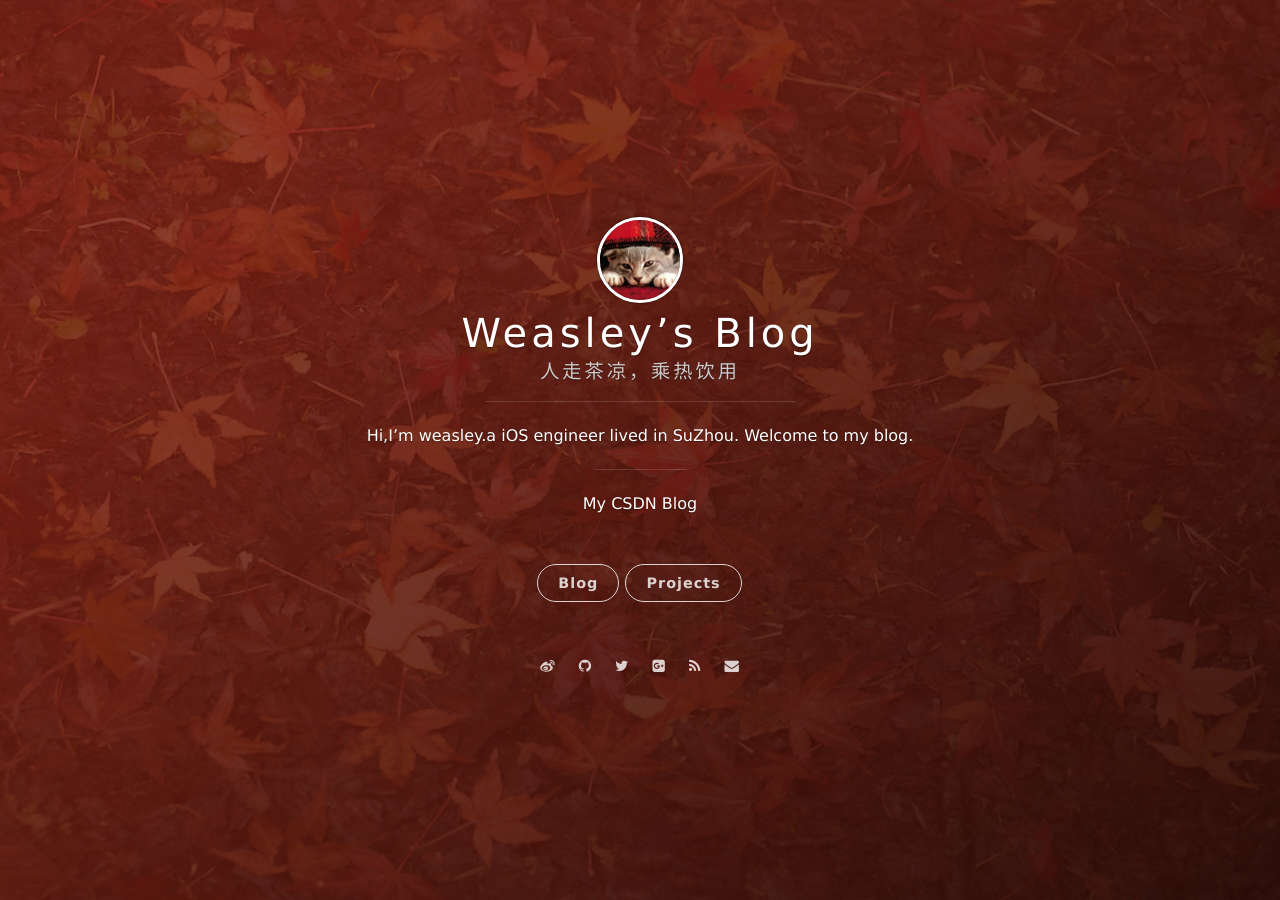
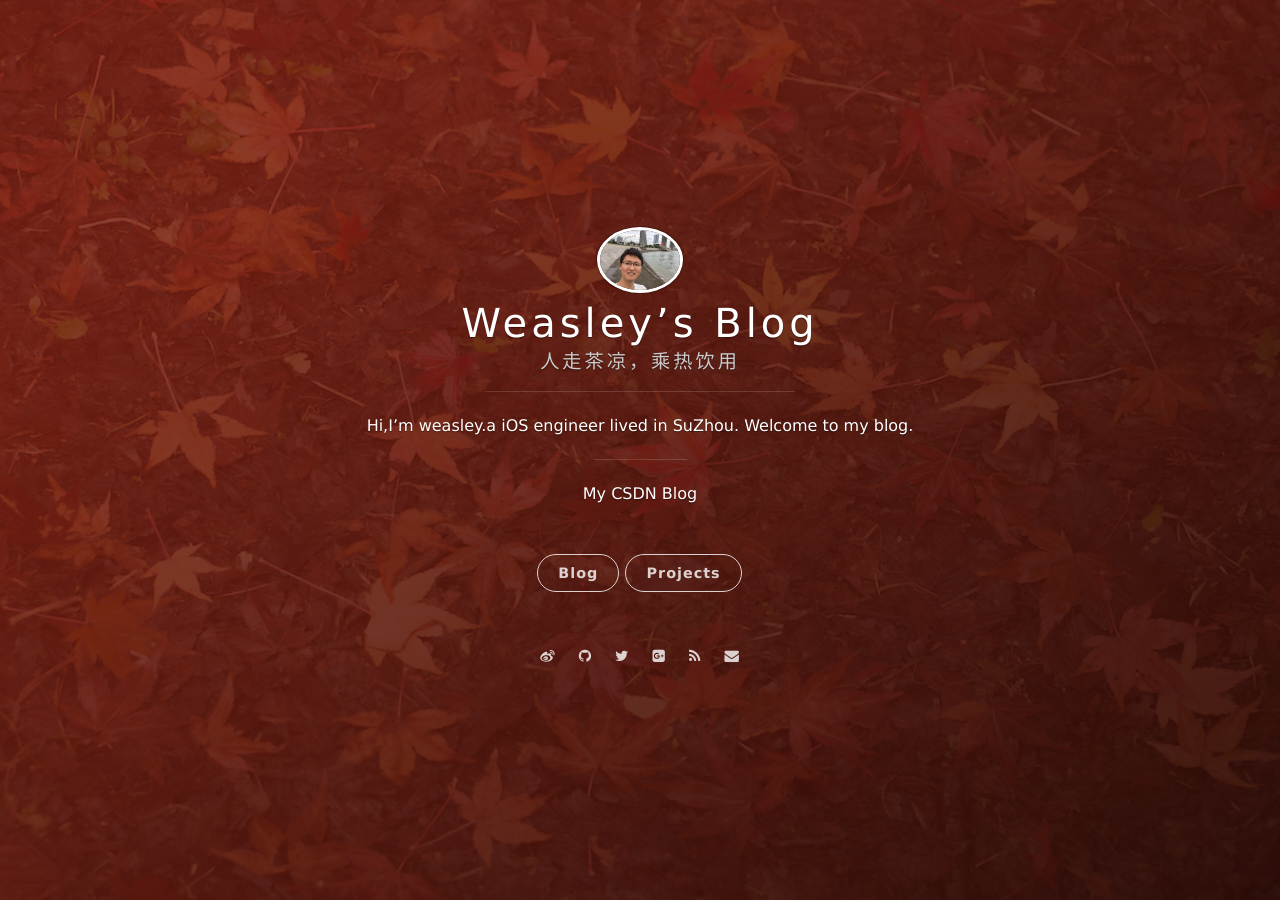
Before and after one commit to weasleyqi/weasleyqi.github.io, a Jekyll site: the page built from index.html, in a window 1280 px wide. Built offline with Jekyll 4.4.1, drawn with Linux system fonts in a browser that asks for light colours; nearby versions of some CDN libraries; Markdown is read by kramdown in place of the engine named in the settings; the list of posts is cut into pages by our own code.

Commit message:
#14
debug

```diff
--- a/_includes/head.html
+++ b/_includes/head.html
@@ -5,7 +5,7 @@
 
   <title>{% if page.title %}{{ page.title | escape }}{% else %}{{ site.title | escape }}{% endif %}</title>
   <meta name="description" content="{% if page.excerpt %}{{ page.excerpt | strip_html | strip_newlines | truncate: 160 }}{% else %}{{ site.description }}{% endif %}">
-  <meta name="author" content="Wei Wang">
+  <meta name="author" content="Weasley">
 
   <meta name="twitter:card" content="summary">
   <meta name="twitter:title" content="{% if page.title %}{{ page.title | escape }}{% else %}{{ site.title | escape }}{% endif %}">
@@ -24,6 +24,6 @@
   <link rel="canonical" href="{{ page.url | replace:'index.html','' | prepend: site.baseurl | prepend: site.url }}">
   <link rel="alternate" type="application/rss+xml" title="{{ site.title }}" href="{{ "/feed.xml" | prepend: site.baseurl | prepend: site.url }}">
 
-  <meta name="google-site-verification" content="1-1ZlHoRvM0T2FqPbW2S-qLgYXN6rsn52kErlMPd_gw" />
+  <!--<meta name="google-site-verification" content="1-1ZlHoRvM0T2FqPbW2S-qLgYXN6rsn52kErlMPd_gw" />-->
 
 </head>
--- a/_includes/side-panel.html
+++ b/_includes/side-panel.html
@@ -4,7 +4,7 @@
     <div class="panel-main__inner panel-inverted">
     <div class="panel-main__content">
 
-        <a href="/#blog" title="前往 {{ site.title }} 的主页" class="blog-button"><img src="/assets/images/avatar.jpg" width="80" alt="{{ site.title }} logo" class="panel-cover__logo logo" /></a>
+        <a href="/#blog" title="前往 {{ site.title }} 的主页" class="blog-button"><img src="/assets/images/headPic.jpg" width="80" alt="{{ site.title }} logo" class="panel-cover__logo logo" /></a>
         <h1 class="panel-cover__title panel-title"><a href="/#blog" title="link to homepage for {{ site.title }}" class="blog-button">{{ site.title }}</a></h1>
         {% if site.subtitle %}
         <span class="panel-cover__subtitle panel-subtitle">{{site.subtitle}}</span>
```
